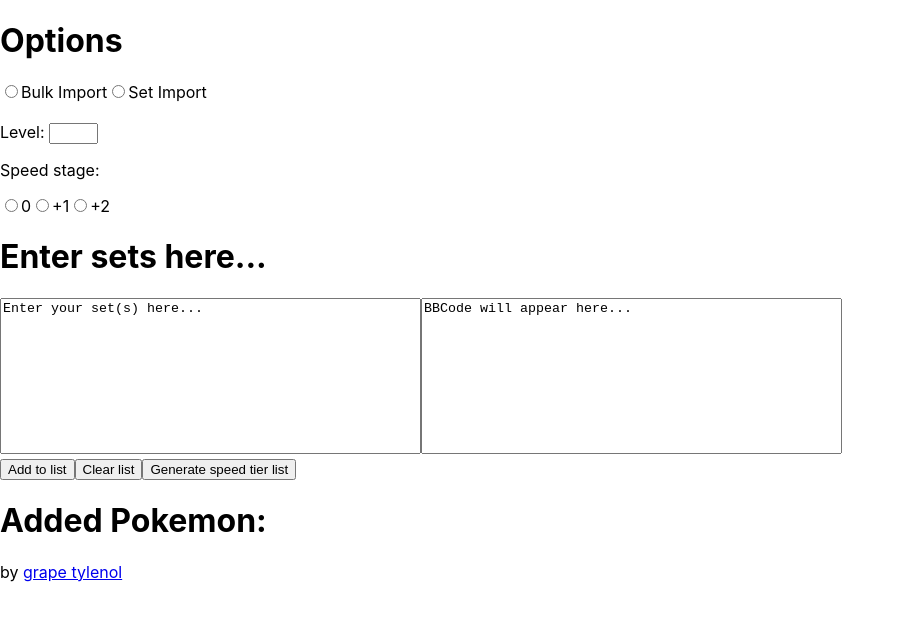
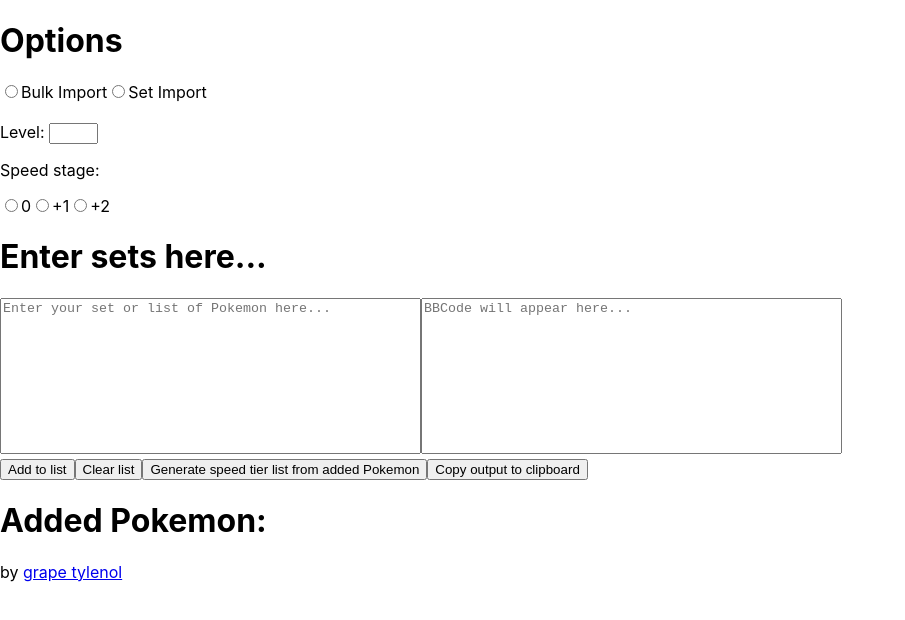
Before and after one commit to vivapuffs/speed-tier-generator-web, a React (Create React App) app: page / in a window 1280 px wide. Shown: the top 620 px of the page, without its empty margins (0-905 px from the left). Built offline with nearby package versions, Linux system fonts and the light colour scheme.

Commit message:
bugfixes (speedstage 1 problem and properly use placeholder on textboxes) + ui improvements

```diff
--- a/package.json
+++ b/package.json
@@ -4,6 +4,10 @@
   "homepage": "https://vivapuffs.github.io/speed-tier-generator-web",
   "private": true,
   "dependencies": {
+    "@emotion/react": "^11.11.1",
+    "@emotion/styled": "^11.11.0",
+    "@fontsource/roboto": "^5.0.5",
+    "@mui/material": "^5.14.0",
     "@testing-library/jest-dom": "^5.16.5",
     "@testing-library/react": "^13.4.0",
     "@testing-library/user-event": "^13.5.0",
--- a/src/App.js
+++ b/src/App.js
@@ -1,8 +1,12 @@
+import "@fontsource/roboto/300.css";
+import "@fontsource/roboto/400.css";
+import "@fontsource/roboto/500.css";
+import "@fontsource/roboto/700.css";
+
 import "./App.css";
 import { useState } from "react";
-//import { Pokemon } from "./source.js";
+import Badge from "@mui/material/Badge";
 import { generateOutput } from "./source.js";
-//import { getSpeciesName } from "./source.js";
 import { getPokemonFromList } from "./source.js";
 import { getPokemonFromImportable } from "./source.js";
 
@@ -19,6 +23,10 @@ function App() {
   return (
     <div className="App">
       <header className="App-header">
+        <link
+          rel="stylesheet"
+          href="https://fonts.googleapis.com/css?family=Roboto:300,400,500,700&display=swap"
+        />
         <h1>Options</h1>
         <ImportOptionsToolbar options={options} setOptions={setOptions} />
         <h1>Enter sets here...</h1>
@@ -26,10 +34,12 @@ function App() {
         <h1>Added Pokemon:</h1>
         {list.map((pokemon, idx) => {
           return (
-            <img
-              src={`https://www.smogon.com/forums//media/minisprites/${pokemon.encodeName()}.png`}
-              alt={pokemon.name}
-            />
+            <Badge badgeContent={pokemon.speedStage} color="success">
+              <img
+                src={`https://www.smogon.com/forums//media/minisprites/${pokemon.encodeName()}.png`}
+                alt={pokemon.name}
+              />
+            </Badge>
           );
         })}
       </header>
@@ -126,8 +136,8 @@ function ImportOptionsToolbar({ options, setOptions }) {
 }
 
 function TextEntryBox({ list, setList, options }) {
-  const [text, setText] = useState("Enter your set(s) here...");
-  const [output, setOutput] = useState("BBCode will appear here...");
+  const [text, setText] = useState("");
+  const [output, setOutput] = useState("");
 
   async function addClick() {
     //add if/else to check if the mode is Bulk or Set
@@ -163,7 +173,13 @@ function TextEntryBox({ list, setList, options }) {
   }
 
   function clearList() {
-    setList([]);
+    if (window.confirm("Are you sure you want to clear the list?")) {
+      setList([]);
+    }
+  }
+
+  function copyToClipboard() {
+    navigator.clipboard.writeText(output);
   }
 
   return (
@@ -173,7 +189,7 @@ function TextEntryBox({ list, setList, options }) {
         name="textInput"
         rows="10"
         cols="50"
-        value={text}
+        placeholder="Enter your set or list of Pokemon here..."
         onChange={(e) => setText(e.target.value)}
       ></textarea>
       <textarea
@@ -181,12 +197,16 @@ function TextEntryBox({ list, setList, options }) {
         name="textOutput"
         rows="10"
         cols="50"
+        placeholder="BBCode will appear here..."
         value={output}
       ></textarea>
       <br />
       <button onClick={addClick}>Add to list</button>
       <button onClick={clearList}>Clear list</button>
-      <button onClick={generateClick}>Generate speed tier list</button>
+      <button onClick={generateClick}>
+        Generate speed tier list from added Pokemon
+      </button>
+      <button onClick={copyToClipboard}>Copy output to clipboard</button>
     </>
   );
 }
--- a/src/source.js
+++ b/src/source.js
@@ -19,7 +19,7 @@ export class Pokemon {
     this.ev = parseInt(pokemonEv); //the evs to use in pokemon speed calculation
     this.level = parseInt(pokemonLevel); //the level of the pokemon
     this.nature = pokemonNature; //the pokemon's nature: 0.9 = lowering nature, 1 = neutral nature, 1.1 = raising nature
-    this.speedStage = parseInt(pokemonSpeedStage); //the stat boost (if any) applied to the speed stat: 1 = no boost, 1.5 = +1, 2 = +2
+    this.speedStage = parseFloat(pokemonSpeedStage); //the stat boost (if any) applied to the speed stat: 1 = no boost, 1.5 = +1, 2 = +2
 
     this.calculatedSpeed = parseInt(pokemonCalculatedSpeed); //the calculated speed of the pokemon
   }
@@ -139,7 +139,7 @@ export async function getPokemonFromList(input, options) {
         parseInt(options.level),
         parseFloat(options.nature),
         0,
-        parseInt(options.speedStage)
+        parseFloat(options.speedStage)
       );
       await pokemon.getBaseSpeed();
       await pokemon.getNo();
@@ -222,7 +222,7 @@ export async function getPokemonFromImportable(importable, options) {
       level,
       convertedNature,
       0,
-      parseInt(options.speedStage)
+      parseFloat(options.speedStage)
     );
     await pokemon.getBaseSpeed();
     await pokemon.getNo();
```
Also changed, not shown: 1 other file (tests, documents, lock files or other folders).
